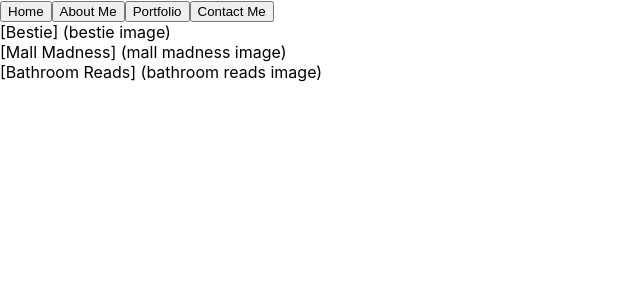
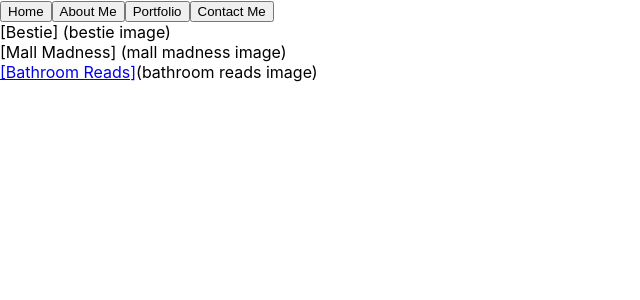
Before and after one commit to Candillan/Portfolio, a React (Create React App) app in the folder portfolio/: page / in a window 1280 px wide. Both pictures are taken after a click on the button "Portfolio". Shown: the top 300 px of the page, without its empty margins (0-640 px from the left). Built offline with nearby package versions, Linux system fonts and the light colour scheme.

Commit message:
Update projects.js

```diff
--- a/portfolio/src/projects.js
+++ b/portfolio/src/projects.js
@@ -5,7 +5,7 @@ function Projects(){
         <div>
             <div>[Bestie] (bestie image)</div>
             <div>[Mall Madness] (mall madness image)</div>
-            <div>[Bathroom Reads] (bathroom reads image)</div>
+            <div><a href="https://github.com/Candillan/bathroom-reads-frontend">[Bathroom Reads]</a>(bathroom reads image)</div>
             {console.log("Hello from projects")}
         </div>
     )
```
